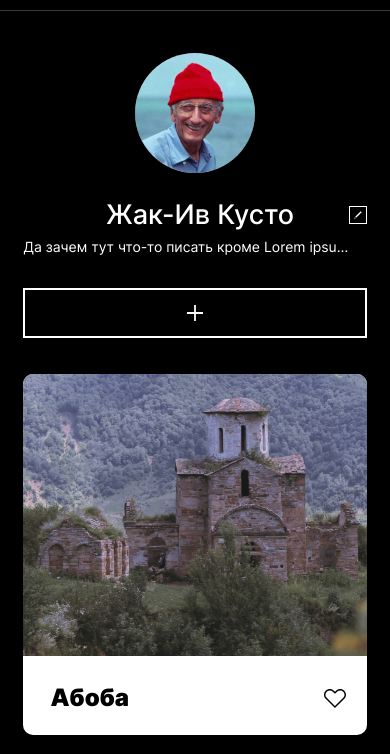
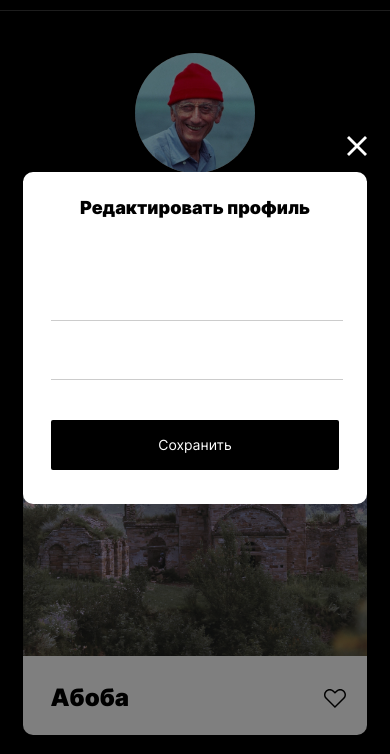
Before and after one commit to Rattysed/mesto-project-bootcamp, a plain HTML site: page index.html in a window 390 px wide. Shown: the part 74-828 px from the top of the page. Drawn offline with Linux system fonts and the light colour scheme.

Commit message:
pixel-perfecting

```diff
--- a/blocks/popup/__container/popup__container.css
+++ b/blocks/popup/__container/popup__container.css
@@ -1,6 +1,6 @@
 .popup__container {
     width: 33.5%;
-    min-height: 330px;
+    min-height: 322px;
     position: relative;
     margin-bottom: 20px;
 
--- a/blocks/popup/__form-submit/popup__form-submit.css
+++ b/blocks/popup/__form-submit/popup__form-submit.css
@@ -25,6 +25,8 @@
 @media screen and (max-width: 880px) {
     .popup__form-submit {
         width: 100%;
-        margin-bottom: 25px;
+        margin-top: 40px;
+        margin-bottom: 0px;
+        font-size: 14px;
     }
 }
--- a/blocks/popup/__title/popup__title.css
+++ b/blocks/popup/__title/popup__title.css
@@ -7,3 +7,12 @@
     font-size: 24px;
     font-weight: 900;
 }
+
+@media screen and (max-width: 880px) {
+    .popup__title {
+        line-height: 22px;
+        font-size: 18px;
+        margin: 0 auto 0 auto;
+        padding: 25px 0 43px;
+    }
+}
--- a/index.html
+++ b/index.html
@@ -75,7 +75,7 @@
             &copy; 2023 Mesto Russia
         </p>
     </footer>
-    <div class="popup">
+    <div class="popup popup_opened">
         <div class="popup__container">
             <button type="button" class="popup__close-button"></button>
             <h2 class="popup__title">Редактировать профиль</h2>
```
